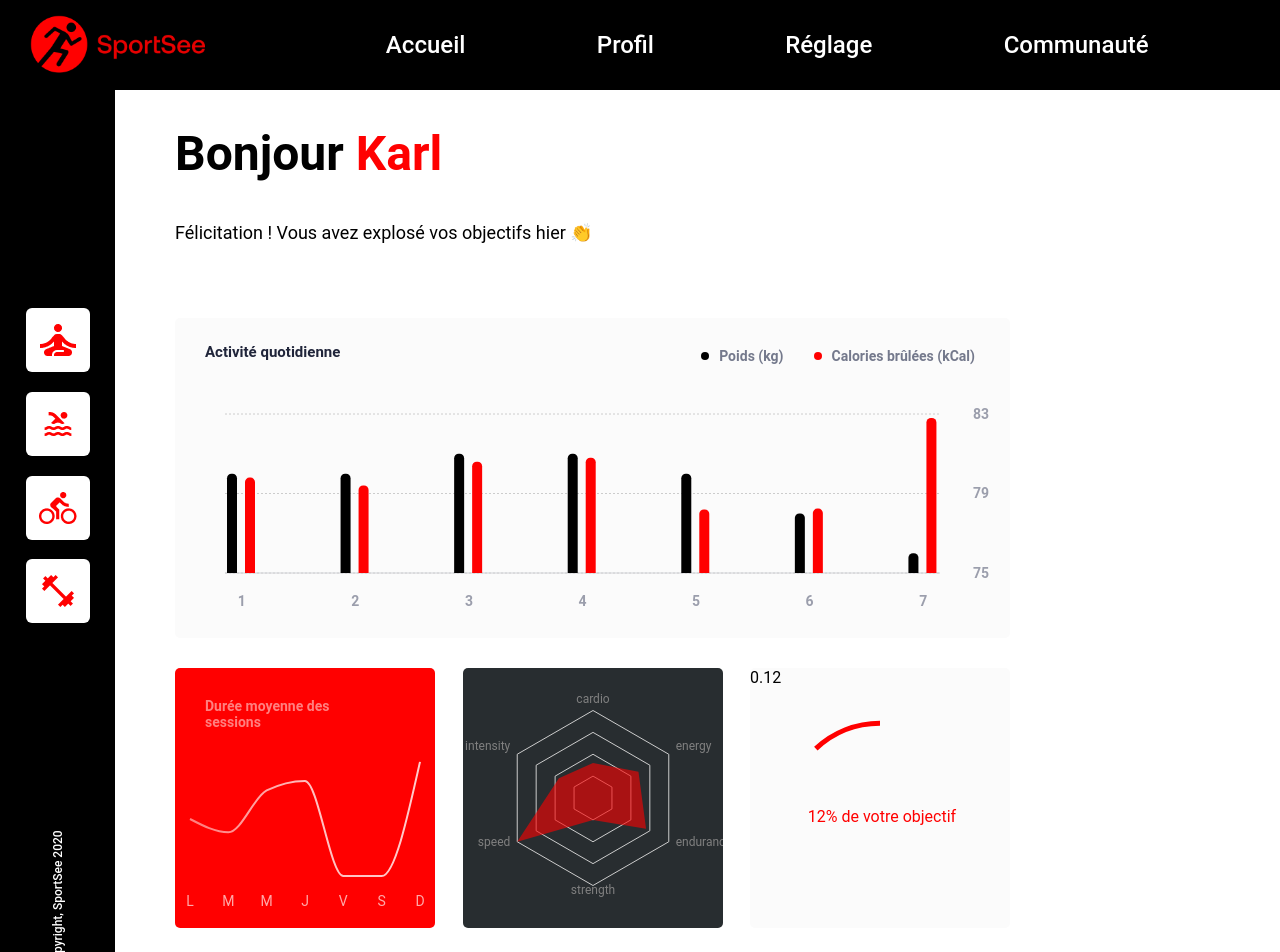
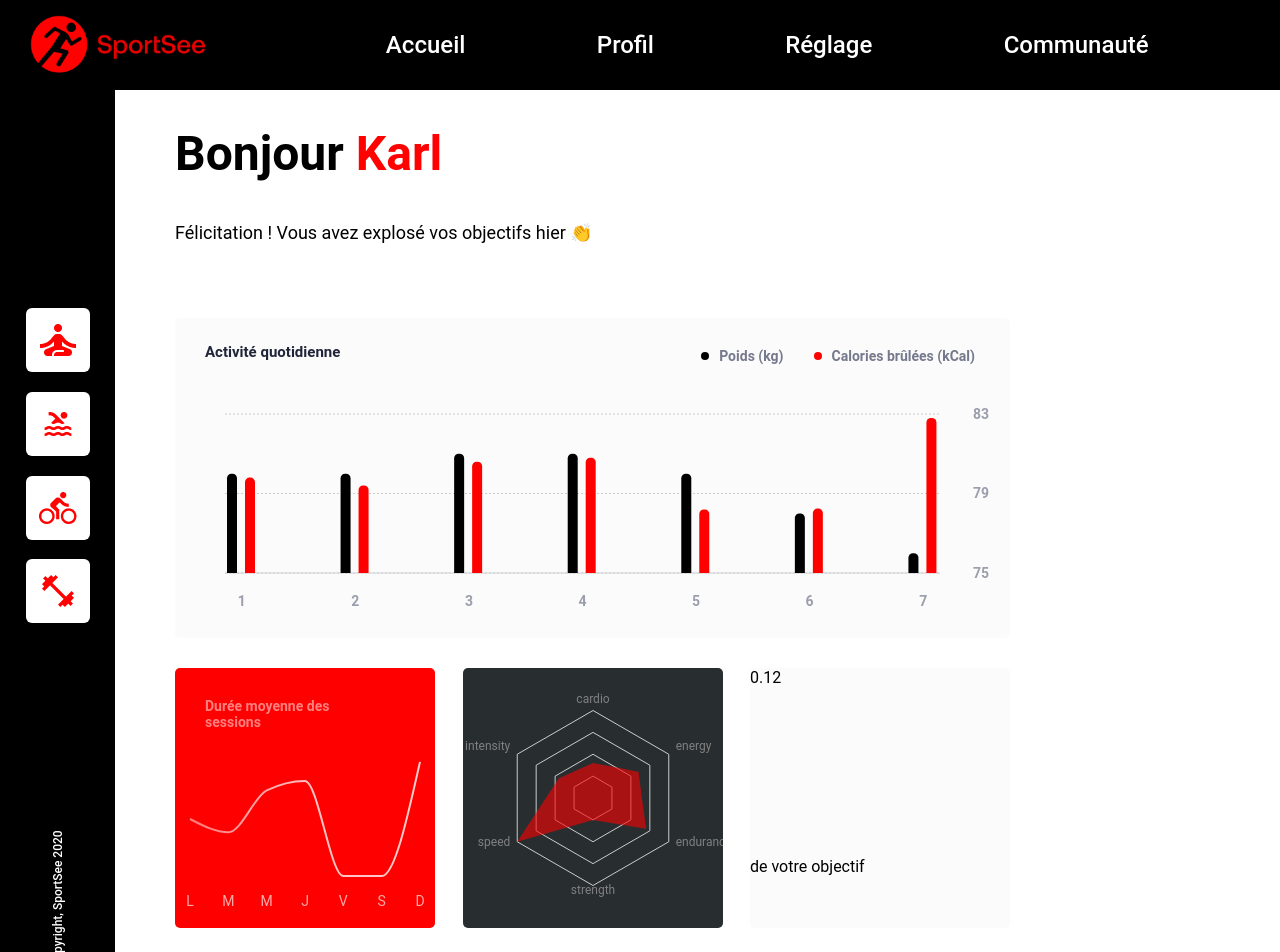
Before and after one commit to LouisMichelin/Projet12-SportSee, a React (Vite) app: page /12 in a window 1280 px wide. Shown: the top 952 px of the page. Built offline with nearby package versions, Linux system fonts and the light colour scheme.

Commit message:
Backup : <Pie Chart />

```diff
--- a/src/components/Score/Score.jsx
+++ b/src/components/Score/Score.jsx
@@ -1,6 +1,5 @@
 import "./Score.scss";
 import { getMainData } from "../../services/APIservices";
-// import React, { PureComponent } from "react";
 import {
    PieChart,
    RadialBarChart,
@@ -10,6 +9,7 @@ import {
    ResponsiveContainer,
    PolarAngleAxis,
    Label,
+   Cell,
 } from "recharts";
 
 // // Style du Radial Chart
@@ -35,37 +35,23 @@ function Score({ useParamID }) {
    return (
       <div className="ScoreWrapper">
          <div>{userScore}</div>
+         <PieChart width={230} height={170}>
+            <Pie
+               domain={[0, 360]}
+               isAnimationActive={false}
+               // data={data01}
 
-         <ResponsiveContainer width="100%" height="100%">
-            <RadialBarChart
-               startAngle={90}
-               endAngle={450}
-               innerRadius="75%"
-               data={graphData}
-            >
-               <RadialBar dataKey="uv" />
-               <PolarAngleAxis type="number" domain={[0, 1]} tick={false} />
-               <Legend
-                  iconSize={0}
-                  verticalAlign="middle"
-                  align="center"
-                  wrapperStyle={style}
-               />
-               <Label></Label>
-            </RadialBarChart>
-         </ResponsiveContainer>
-
-         {/* <PieChart width={230} height={170}>
-            <Pie
+               fill="#8884d8"
                startAngle={-270}
-               data={graphData}
+               minAngle={0}
+               // dataKey={graphData}
                cx="50%"
                cy="50%"
                dataKey="value"
                innerRadius={70}
                outerRadius={80}
             >
-               {data.map((entry, index) => {
+               {graphData.map((entry, index) => {
                   if (index === 1) {
                      return (
                         <Cell
@@ -88,9 +74,29 @@ function Score({ useParamID }) {
                />
             </Pie>
          </PieChart>
-         <div className="txt-pourc">de votre objectif</div> */}
+         <div className="txt-pourc">de votre objectif</div>
       </div>
    );
 }
 
 export default Score;
+
+// OLD RADIALBAL CHART
+/* <ResponsiveContainer width="100%" height="100%">
+            <RadialBarChart
+               startAngle={90}
+               endAngle={450}
+               innerRadius="75%"
+               data={graphData}
+            >
+               <RadialBar dataKey="uv" />
+               <PolarAngleAxis type="number" domain={[0, 1]} tick={false} />
+               <Legend
+                  iconSize={0}
+                  verticalAlign="middle"
+                  align="center"
+                  wrapperStyle={style}
+               />
+               <Label></Label>
+            </RadialBarChart>
+         </ResponsiveContainer> */
```
